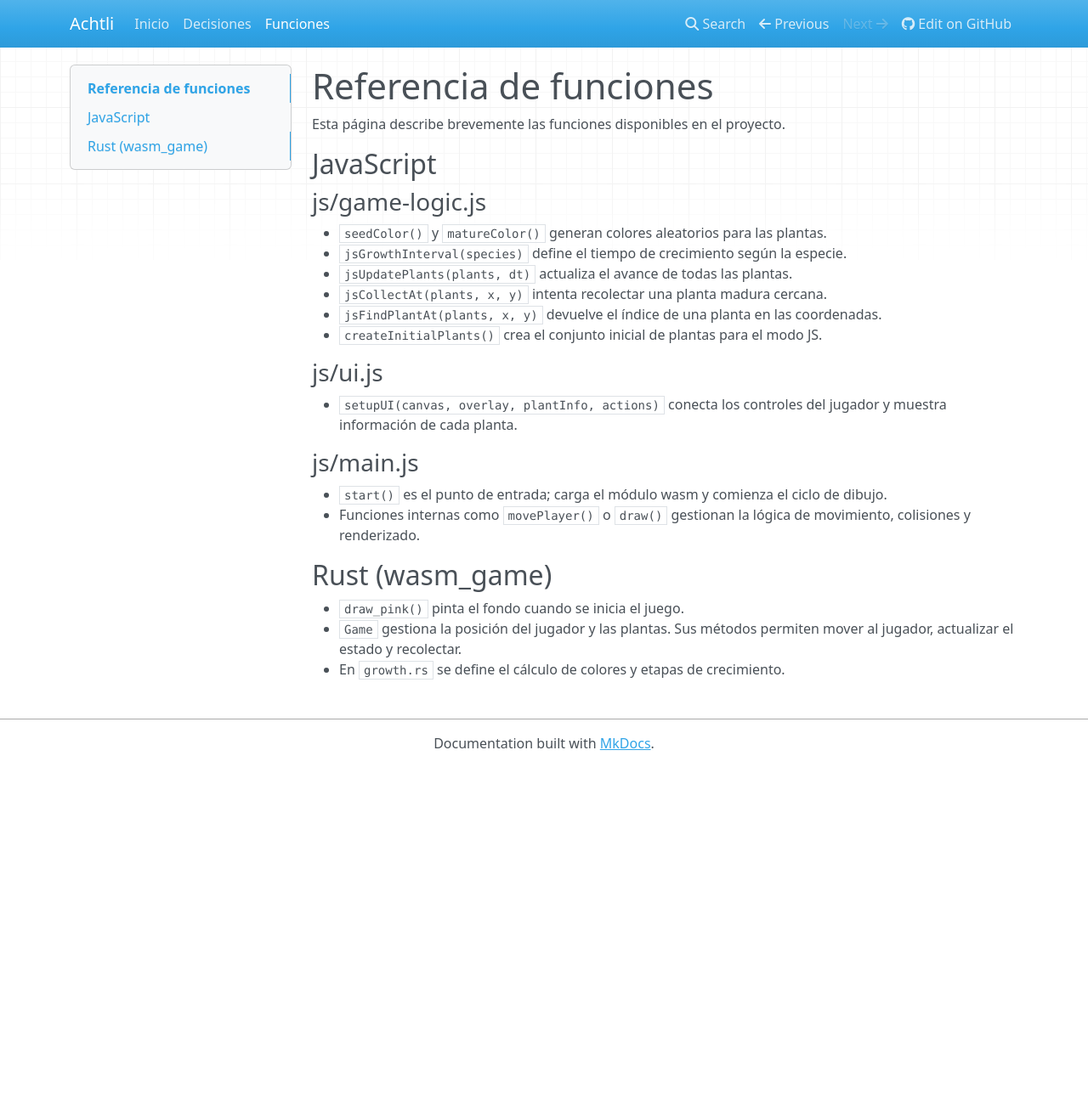
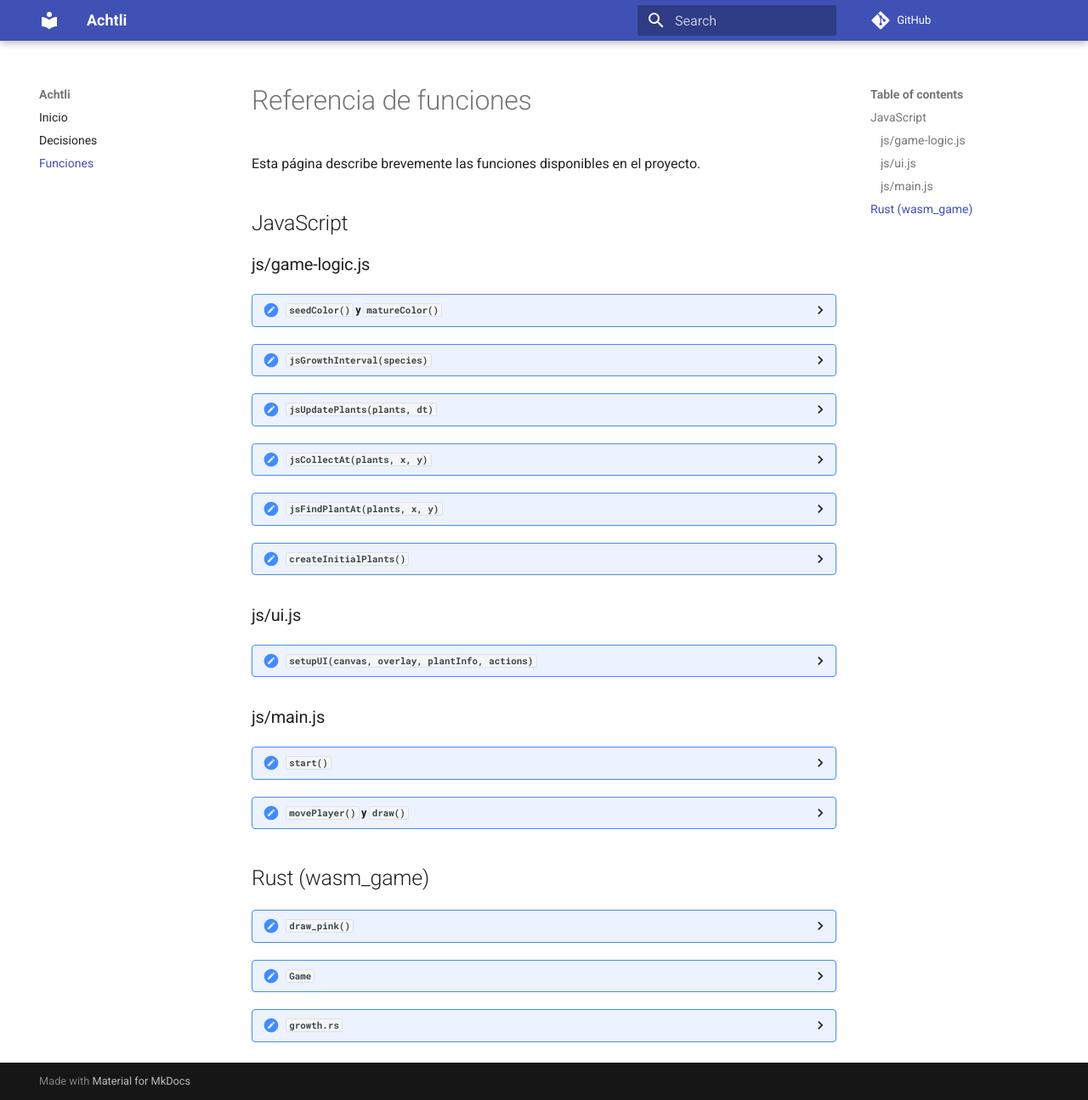
Before and after one commit to LuisMAC2022/Achtli, an MkDocs documentation site: the page built from docs/funciones.md, in a window 1280 px wide and 1295 px high. Shown: the whole window at 85% size. Built offline with MkDocs 1.6.1 and Material for MkDocs 9.7.7, drawn with Linux system fonts in a browser that asks for light colours; nearby versions of some CDN libraries; comment, search, counter and statistics services are not loaded.

Commit message:
Add Material theme and collapsible docs

```diff
--- a/docs/funciones.md
+++ b/docs/funciones.md
@@ -5,25 +5,65 @@ Esta página describe brevemente las funciones disponibles en el proyecto.
 ## JavaScript
 
 ### js/game-logic.js
-- `seedColor()` y `matureColor()` generan colores aleatorios para las plantas.
-- `jsGrowthInterval(species)` define el tiempo de crecimiento según la especie.
-- `jsUpdatePlants(plants, dt)` actualiza el avance de todas las plantas.
-- `jsCollectAt(plants, x, y)` intenta recolectar una planta madura cercana.
-- `jsFindPlantAt(plants, x, y)` devuelve el índice de una planta en las coordenadas.
-- `createInitialPlants()` crea el conjunto inicial de plantas para el modo JS.
+<details>
+<summary><code>seedColor()</code> y <code>matureColor()</code></summary>
+Generan colores aleatorios para las plantas.
+</details>
+
+<details>
+<summary><code>jsGrowthInterval(species)</code></summary>
+Define el tiempo de crecimiento según la especie.
+</details>
+
+<details>
+<summary><code>jsUpdatePlants(plants, dt)</code></summary>
+Actualiza el avance de todas las plantas.
+</details>
+
+<details>
+<summary><code>jsCollectAt(plants, x, y)</code></summary>
+Intenta recolectar una planta madura cercana.
+</details>
+
+<details>
+<summary><code>jsFindPlantAt(plants, x, y)</code></summary>
+Devuelve el índice de una planta en las coordenadas.
+</details>
+
+<details>
+<summary><code>createInitialPlants()</code></summary>
+Crea el conjunto inicial de plantas para el modo JS.
+</details>
 
 ### js/ui.js
-- `setupUI(canvas, overlay, plantInfo, actions)` conecta los controles del
-  jugador y muestra información de cada planta.
+<details>
+<summary><code>setupUI(canvas, overlay, plantInfo, actions)</code></summary>
+Conecta los controles del jugador y muestra información de cada planta.
+</details>
 
 ### js/main.js
-- `start()` es el punto de entrada; carga el módulo wasm y comienza el ciclo de
-  dibujo.
-- Funciones internas como `movePlayer()` o `draw()` gestionan la lógica de
-  movimiento, colisiones y renderizado.
+<details>
+<summary><code>start()</code></summary>
+Carga el módulo wasm y comienza el ciclo de dibujo.
+</details>
+
+<details>
+<summary><code>movePlayer()</code> y <code>draw()</code></summary>
+Gestionan la lógica de movimiento, colisiones y renderizado.
+</details>
 
 ## Rust (wasm_game)
-- `draw_pink()` pinta el fondo cuando se inicia el juego.
-- `Game` gestiona la posición del jugador y las plantas. Sus métodos permiten
-  mover al jugador, actualizar el estado y recolectar.
-- En `growth.rs` se define el cálculo de colores y etapas de crecimiento.
+<details>
+<summary><code>draw_pink()</code></summary>
+Pinta el fondo cuando se inicia el juego.
+</details>
+
+<details>
+<summary><code>Game</code></summary>
+Gestiona la posición del jugador y las plantas. Sus métodos permiten mover al jugador, actualizar el estado y recolectar.
+</details>
+
+<details>
+<summary><code>growth.rs</code></summary>
+Define el cálculo de colores y etapas de crecimiento.
+</details>
--- a/mkdocs.yml
+++ b/mkdocs.yml
@@ -2,6 +2,11 @@ site_name: Achtli
 site_description: Videojuego ambiental y documentación del proyecto
 site_author: Proyecto Achtli
 repo_url: https://github.com/LuisMAC2022/Achtli
+theme:
+  name: material
+markdown_extensions:
+  - admonition
+  - pymdownx.details
 nav:
   - Inicio: index.md
   - Decisiones: decisiones.md
--- /dev/null
+++ b/requirements.txt
@@ -0,0 +1,2 @@
+mkdocs
+mkdocs-material
```
Also changed, not shown: decisiones/20250722-mkdocs-material.md (added, +16 -0 lines), docs/decisiones.md (+1 -0 lines), 1 other file.
